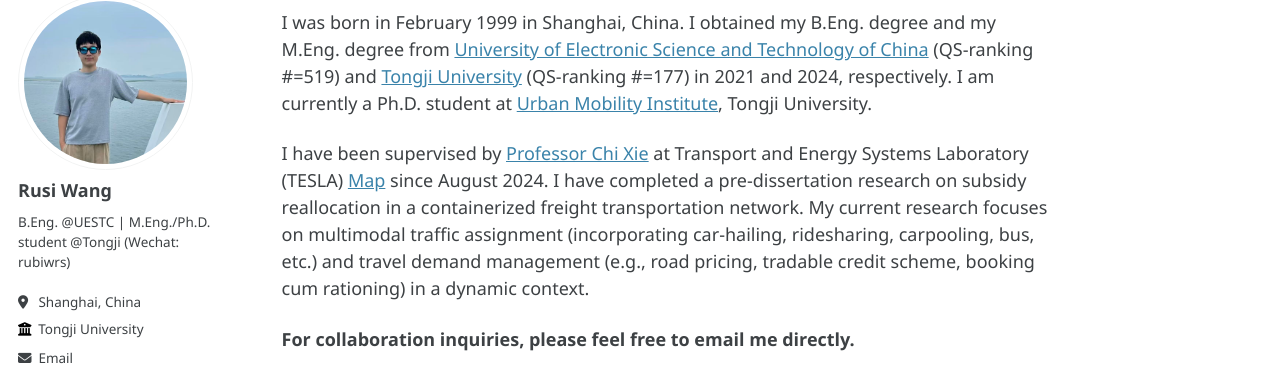
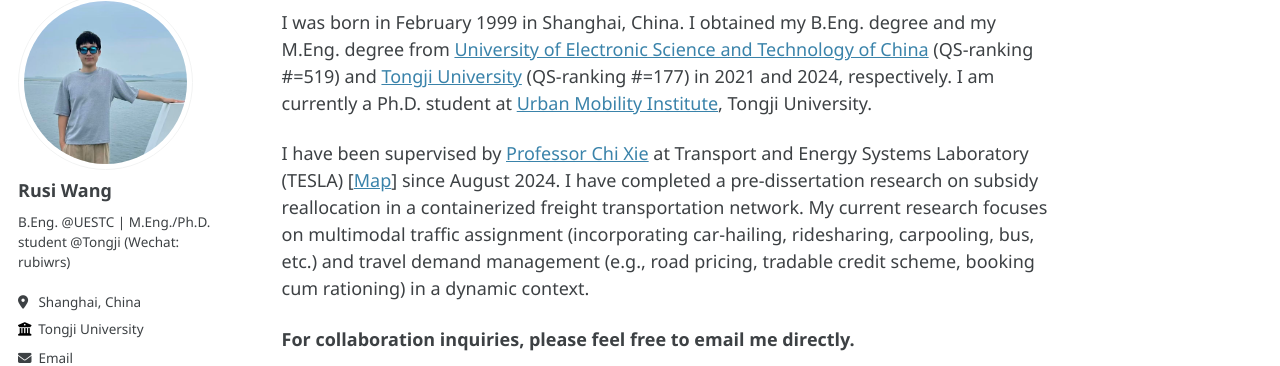
Before and after one commit to RusiWang99/RusiWang99.github.io, a Jekyll site: the page built from _pages/about.md, in a window 1280 px wide and 1301 px high. Shown: the part 111-477 px from the top of the window. Built offline with Jekyll 4.4.1, drawn with Linux system fonts in a browser that asks for light colours; some web fonts are replaced.

```diff
--- a/_pages/about.md
+++ b/_pages/about.md
@@ -9,7 +9,7 @@ redirect_from:
 
 I was born in February 1999 in Shanghai, China. I obtained my B.Eng. degree and my M.Eng. degree from [University of Electronic Science and Technology of China](https://www.uestc.edu.cn/) (QS-ranking #=519) and [Tongji University](https://www.tongji.edu.cn/) (QS-ranking #=177) in 2021 and 2024, respectively. I am currently a Ph.D. student at [Urban Mobility Institute](http://umi.tongji.edu.cn/), Tongji University.
 
-I have been supervised by [Professor Chi Xie](https://scholar.google.com/citations?hl=en&user=LQ3KKYQAAAAJ&view_op=list_works&sortby=pubdate) at Transport and Energy Systems Laboratory (TESLA) [Map](https://www.google.com/maps/place/4801+Caoan+Hwy,+Jia+Ding+Qu,+Shang+Hai+Shi,+China,+201804/@31.2810611,121.2100163,19z/data=!3m1!4b1!4m6!3m5!1s0x35b25cd3667ad407:0xa0105b5da462cc70!8m2!3d31.28106!4d121.21066!16s%2Fg%2F11r8dwp7vp?hl=en&entry=ttu&g_ep=EgoyMDI1MTAyOS4xIKXMDSoASAFQAw%3D%3D) since August 2024. I have completed a pre-dissertation research on subsidy reallocation in a containerized freight transportation network. My current research focuses on multimodal traffic assignment (incorporating car-hailing, ridesharing, carpooling, bus, etc.) and travel demand management (e.g., road pricing, tradable credit scheme, booking cum rationing) in a dynamic context.
+I have been supervised by [Professor Chi Xie](https://scholar.google.com/citations?hl=en&user=LQ3KKYQAAAAJ&view_op=list_works&sortby=pubdate) at Transport and Energy Systems Laboratory (TESLA) [[Map](https://www.google.com/maps/place/4801+Caoan+Hwy,+Jia+Ding+Qu,+Shang+Hai+Shi,+China,+201804/@31.2810611,121.2100163,19z/data=!3m1!4b1!4m6!3m5!1s0x35b25cd3667ad407:0xa0105b5da462cc70!8m2!3d31.28106!4d121.21066!16s%2Fg%2F11r8dwp7vp?hl=en&entry=ttu&g_ep=EgoyMDI1MTAyOS4xIKXMDSoASAFQAw%3D%3D)] since August 2024. I have completed a pre-dissertation research on subsidy reallocation in a containerized freight transportation network. My current research focuses on multimodal traffic assignment (incorporating car-hailing, ridesharing, carpooling, bus, etc.) and travel demand management (e.g., road pricing, tradable credit scheme, booking cum rationing) in a dynamic context.
 
 **For collaboration inquiries, please feel free to email me directly.**
 
```
